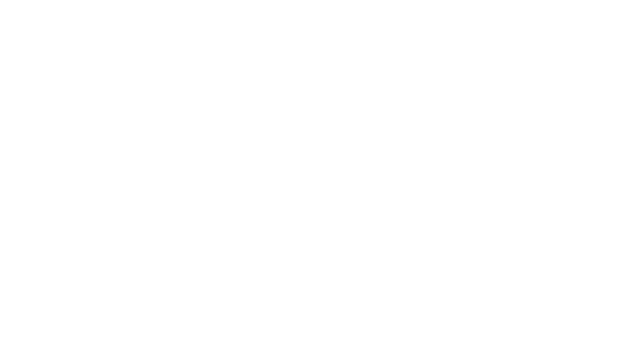
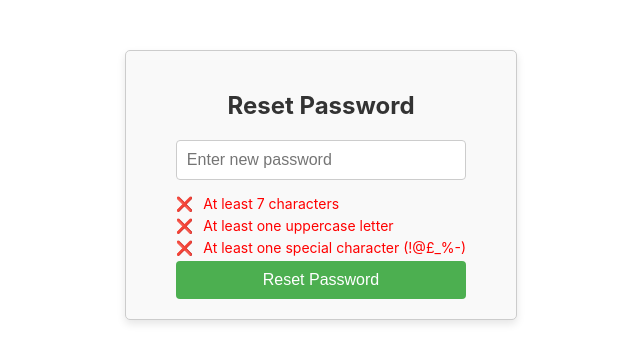
Before and after one commit to JoshS-21/encryptodevs, a React (Create React App) app in the folder frontend/my-react-app/: page /reset/1 in a window 1280 px wide. Before the commit this address had no page. Shown: the top 362 px of the page, without its empty margins (319-959 px from the left). Built offline with nearby package versions, Linux system fonts and the light colour scheme.

Commit message:
forgotten password added

```diff
--- a/frontend/my-react-app/src/App.js
+++ b/frontend/my-react-app/src/App.js
@@ -1,4 +1,5 @@
 import React from 'react';
+
 
 import { BrowserRouter as Router, Routes, Route } from 'react-router-dom';
 import './App.css';
@@ -14,6 +15,10 @@
 
 
 
+import "./App.css";
+
+
+
 // docs: https://reactrouter.com/en/main/start/overview
 
 const App = () => {
@@ -25,7 +30,9 @@
         <Route path="/signup" element={<SignUp />} />
         <Route path="/landing" element={<Landing />} />
         <Route path="/forgot_password" element={<ForgotPassword />} />
-        <Route path="/rest_password/:id" element={<ResetPassword />} />
+        <Route path="/reset/:token" element={<ResetPassword />} />
+
+
       </Routes>
     </Router>
   );
--- /dev/null
+++ b/frontend/my-react-app/src/components/password/ResetPassword.css
@@ -0,0 +1,90 @@
+.reset-container {
+    max-width: 350px; /* Increased max-width to make the box a bit bigger */
+    margin: 50px auto; /* Center horizontally and add top margin to place it lower */
+    padding: 20px; /* Slightly increased padding */
+    border: 1px solid #ccc;
+    border-radius: 5px;
+    background-color: #f9f9f9;
+    display: flex; /* Use flexbox */
+    flex-direction: column; /* Stack children vertically */
+    align-items: center; /* Center items horizontally */
+    justify-content: flex-start; /* Align items to the start vertically */
+    box-shadow: 0 4px 8px rgba(0, 0, 0, 0.1); /* Add subtle shadow for better look */
+    overflow: hidden; /* Prevent content overflow */
+}
+
+.form-group {
+    width: 100%; /* Full width of container */
+    margin-bottom: 10px; /* Space between input fields */
+}
+
+input[type='text'],
+input[type='email'],
+input[type='password'] {
+    width: 100%;
+    padding: 10px; /* Comfortable padding */
+    margin-bottom: 5px;
+    font-size: 16px; /* Comfortable font size */
+    border: 1px solid #ccc;
+    border-radius: 4px;
+    box-sizing: border-box; /* Ensure padding is included in the element's width */
+}
+
+button {
+    width: 100%;
+    padding: 10px;
+    font-size: 16px;
+    background-color: #4caf50;
+    color: white;
+    border: none;
+    border-radius: 4px;
+    cursor: pointer;
+    transition: background-color 0.3s ease; /* Smooth transition for hover effect */
+}
+
+button:hover {
+    background-color: #45a049;
+}
+
+.error-message {
+    color: red;
+    font-size: 12px; /* Reduced font size */
+    margin-top: 5px;
+    text-align: left; /* Align error messages to the left */
+    width: 100%; /* Full width for better readability */
+}
+
+/* Password criteria styling */
+.password-criteria {
+    list-style: none;
+    padding: 0;
+    margin: 10px 0 0 0; /* Add some space above the criteria */
+    width: 100%; /* Full width of the container */
+}
+
+.password-criteria li {
+    margin: 5px 0;
+    font-size: 14px; /* Comfortable font size */
+    display: flex;
+    align-items: center;
+}
+
+.password-criteria li.met {
+    color: green;
+}
+
+.password-criteria li.unmet {
+    color: red;
+}
+
+.checkmark {
+    margin-right: 10px;
+    font-weight: bold;
+}
+
+/* Additional styling for the heading */
+.reset-container h2 {
+    margin-bottom: 20px; /* Add some space below the heading */
+    font-size: 24px; /* Comfortable font size */
+    color: #333;
+}
--- a/frontend/my-react-app/src/components/password/resetPassword.jsx
+++ b/frontend/my-react-app/src/components/password/resetPassword.jsx
@@ -1,14 +1,34 @@
 import React, { useState } from 'react';
 import axios from 'axios';
 import { useParams } from 'react-router-dom';
+import './ResetPassword.css'; // Assuming you have a separate CSS file
 
 const ResetPassword = () => {
   const { token } = useParams();
   const [newPassword, setNewPassword] = useState('');
   const [message, setMessage] = useState('');
+  const [passwordCriteria, setPasswordCriteria] = useState({
+    length: false,
+    uppercase: false,
+    specialChar: false,
+  });
+
+  const validatePassword = (password) => {
+    const criteria = {
+      length: password.length >= 7,
+      uppercase: /[A-Z]/.test(password),
+      specialChar: /[!@£_%-]/.test(password),
+    };
+    setPasswordCriteria(criteria);
+    return criteria.length && criteria.uppercase && criteria.specialChar;
+  };
 
   const handleResetPassword = async (e) => {
     e.preventDefault();
+    if (!validatePassword(newPassword)) {
+      setMessage('Password does not meet the criteria.');
+      return;
+    }
     try {
       const response = await axios.post(`${process.env.REACT_APP_API_URL}/reset_password`, {
         reset_token: token,
@@ -16,21 +36,44 @@
       });
       setMessage(response.data.message);
     } catch (error) {
+      if (error.response) {
         setMessage(error.response.data.message);
+      } else {
+        setMessage('An error occurred. Please try again later.');
+      }
     }
   };
 
   return (
-    <div>
+    <div className="reset-container">
       <h2>Reset Password</h2>
       <form onSubmit={handleResetPassword}>
+        <div className="form-group">
           <input
             type="password"
             placeholder="Enter new password"
             value={newPassword}
-          onChange={(e) => setNewPassword(e.target.value)}
+            onChange={(e) => {
+              setNewPassword(e.target.value);
+              validatePassword(e.target.value);
+            }}
             required
           />
+        </div>
+        <ul className="password-criteria">
+          <li className={passwordCriteria.length ? 'met' : 'unmet'}>
+            <span className="checkmark">{passwordCriteria.length ? '✔️' : '❌'}</span>
+            At least 7 characters
+          </li>
+          <li className={passwordCriteria.uppercase ? 'met' : 'unmet'}>
+            <span className="checkmark">{passwordCriteria.uppercase ? '✔️' : '❌'}</span>
+            At least one uppercase letter
+          </li>
+          <li className={passwordCriteria.specialChar ? 'met' : 'unmet'}>
+            <span className="checkmark">{passwordCriteria.specialChar ? '✔️' : '❌'}</span>
+            At least one special character (!@£_%-)
+          </li>
+        </ul>
         <button type="submit">Reset Password</button>
       </form>
       {message && <p>{message}</p>}
--- a/frontend/my-react-app/src/pages/login/login.jsx
+++ b/frontend/my-react-app/src/pages/login/login.jsx
@@ -1,4 +1,5 @@
 import React, { useState } from 'react';
+import { Link } from 'react-router-dom';  // Import Link from react-router-dom
 import axios from 'axios';
 
 const Login = () => {
@@ -60,6 +61,8 @@
         <button type="submit">Login</button>
       </form>
       {errorMessage && <p style={{ color: 'red' }}>{errorMessage}</p>}
+      <br />
+      <Link to="/forgot_password">Forgot Password?</Link>
     </div>
   );
 };
```
Also changed, not shown: 1 other file (tests, documents, lock files or other folders). Lines whose indentation alone changed are shown as unchanged.
